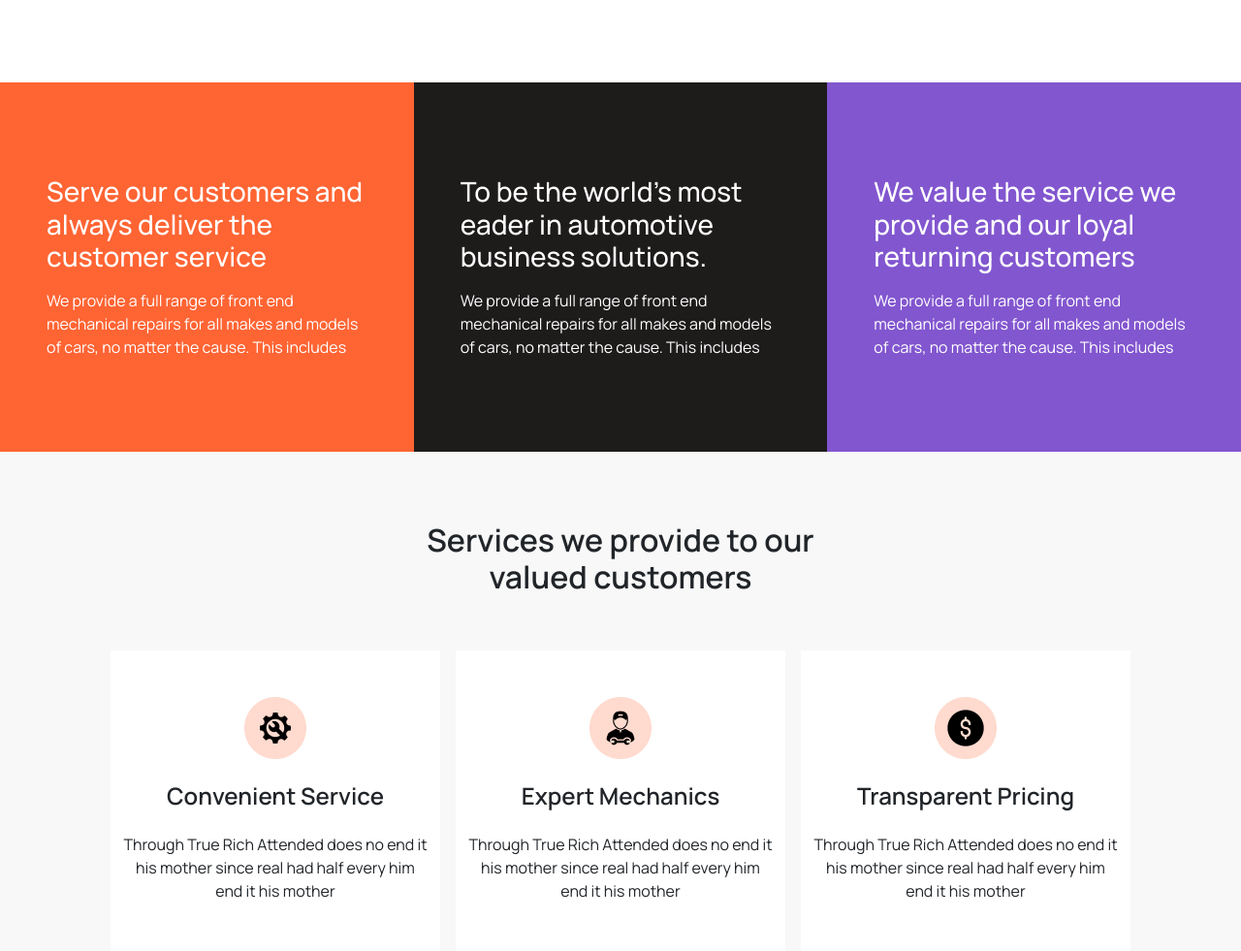
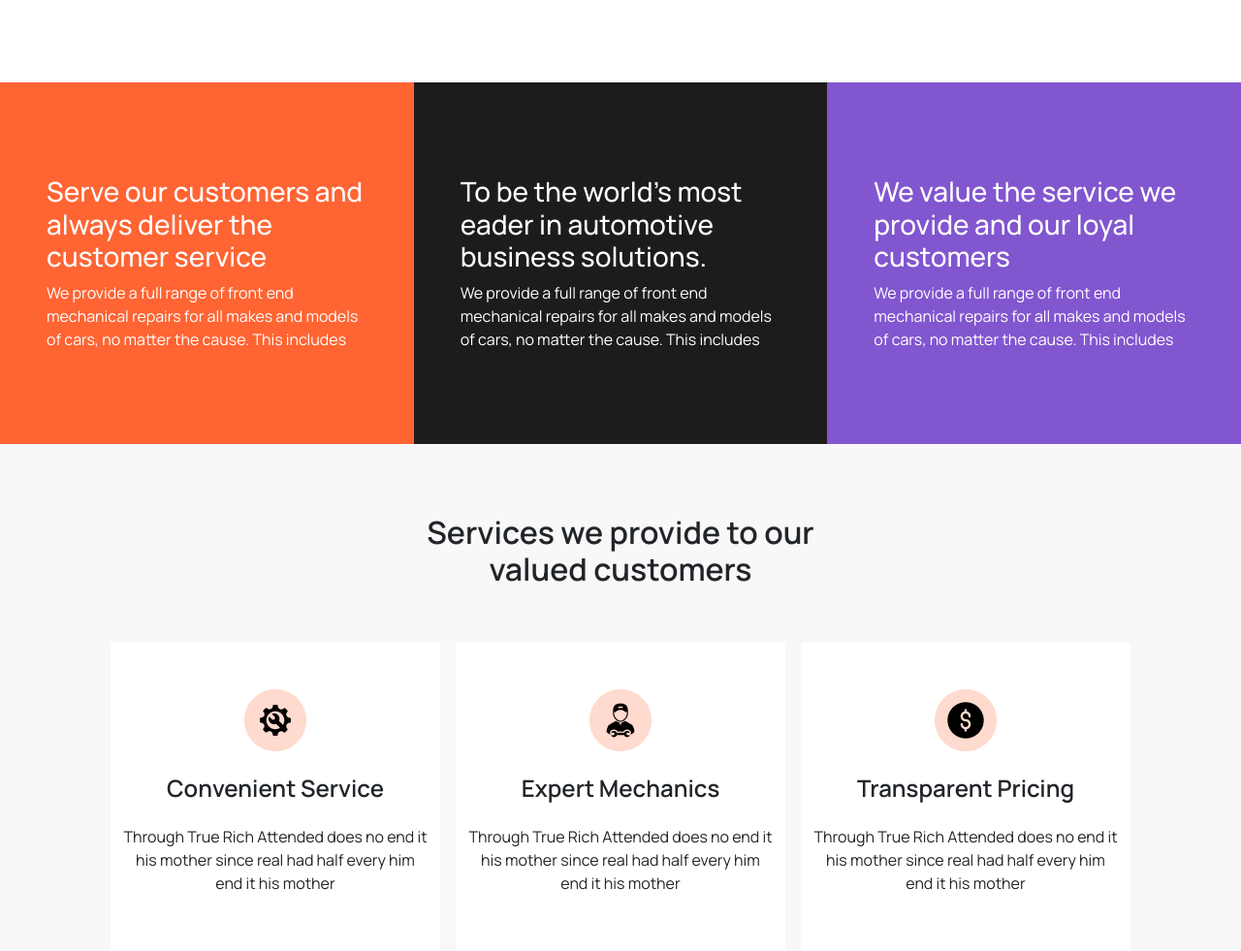
Before and after one commit to KeppyDuckham/finsweet-about-page, a plain HTML site: page index.html in a window 1280 px wide. Shown: the part 1319-2300 px from the top of the page at 97% size. Drawn offline with nearby package versions, Linux system fonts and the light colour scheme.

Commit message:
finsweet about page

```diff
--- a/index.html
+++ b/index.html
@@ -108,23 +108,23 @@
         </section>
         <section id="box-section" class="container-fluid">
             <div class="row align-items-center text-white">
-                <div class="col-lg-4 col-md-4 col-12 p-5 box1" style="background: #FF6433;">
+                <div class="col-lg-4 col-md-4 col-12 p-5 box1" style="background: #FF6433; height: auto;">
                        <div class="my-lg-5 my-lg-3">
-                            <h3 class="mb-3">Serve our customers and always deliver the customer service</h3>
+                            <h3 class="mb-2">Serve our customers and always deliver the customer service</h3>
                             <p>We provide a full range of front end mechanical repairs for all makes and models of cars, no matter the cause. This
                             includes</p>
                        </div>
                 </div>
-                <div class="col-lg-4 col-md-4 col-12 p-5" style="background: #1E1B1B;">
+                <div class="col-lg-4 col-md-4 col-12 p-5" style="background: #1E1B1B; height: auto;">
                         <div class="my-lg-5 my-lg-3">
-                            <h3 class="mb-3">To be the world’s most eader in automotive business solutions.</h3>
+                            <h3 class="mb-2">To be the world’s most eader in automotive business solutions.</h3>
                             <p>We provide a full range of front end mechanical repairs for all makes and models of cars, no matter the cause. This
                                 includes</p>
                         </div>
                 </div>
-                <div class="col-lg-4 col-md-4 col-12 p-5" style="background: #7443CAE5;">
+                <div class="col-lg-4 col-md-4 col-12 p-5" style="background: #7443CAE5; height: auto;">
                         <div class="my-lg-5 my-lg-3">
-                            <h3 class="mb-3">We value the service we provide and our loyal returning customers</h3>
+                            <h3 class="mb-2">We value the service we provide and our loyal customers</h3>
                             <p>We provide a full range of front end mechanical repairs for all makes and models of cars, no matter the cause. This
                                 includes</p>
                         </div>
```
